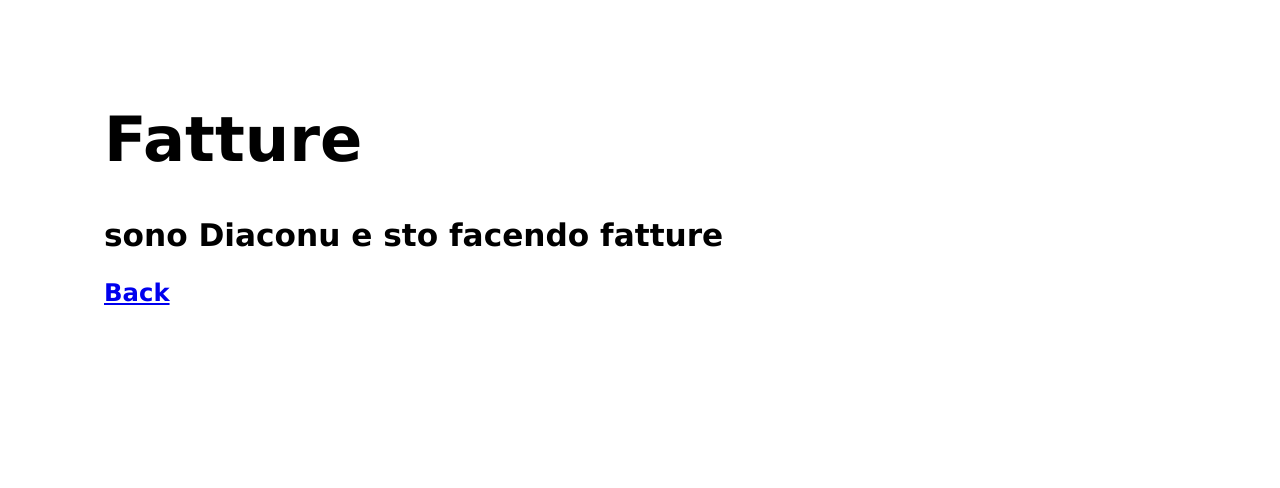
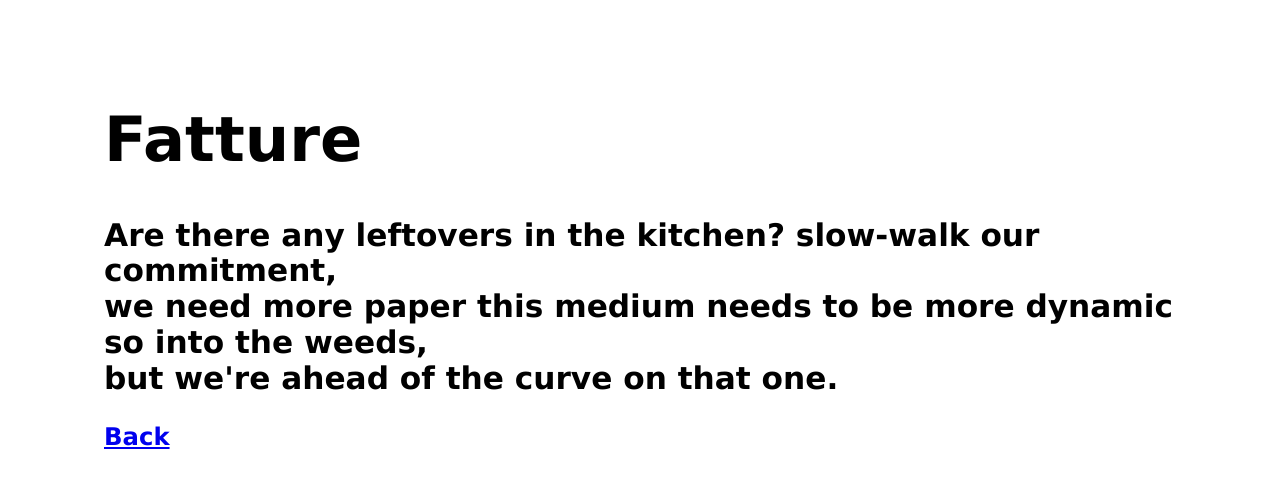
Before and after one commit to ITS-VERSIONCONTROL/v6, a plain HTML site: page fatture.html in a window 1280 px wide. Drawn offline with Linux system fonts and the light colour scheme.

Commit message:
risolto conflitto fatture

```diff
--- a/fatture.html
+++ b/fatture.html
@@ -7,7 +7,9 @@
 <body>
     <p>
     <h1>Fatture</h1>
-    <h2>sono Diaconu e sto facendo fatture</h2>
+    <h2>Are there any leftovers in the kitchen? slow-walk our commitment,<br>
+        we need more paper this medium needs to be more dynamic so into the weeds,<br>
+        but we're ahead of the curve on that one.</h2>
     </p>
 
     <p>
```
